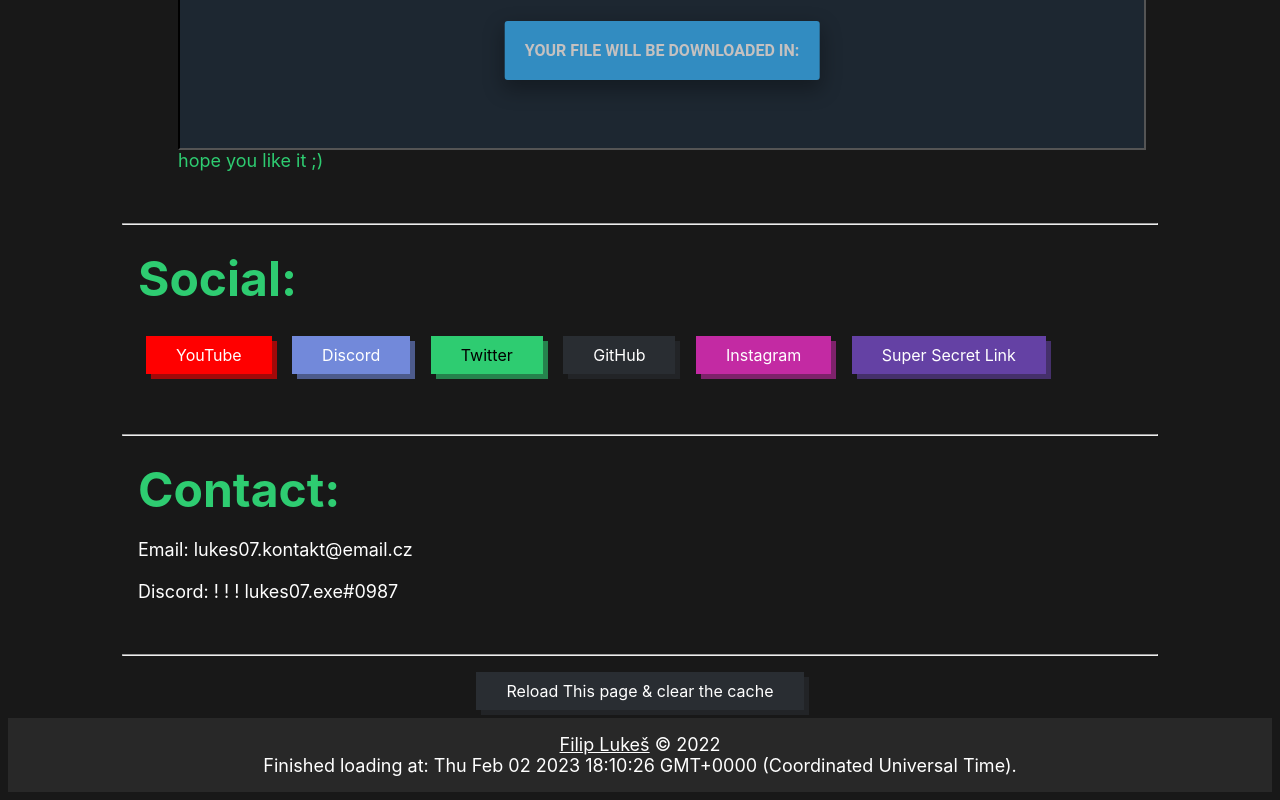
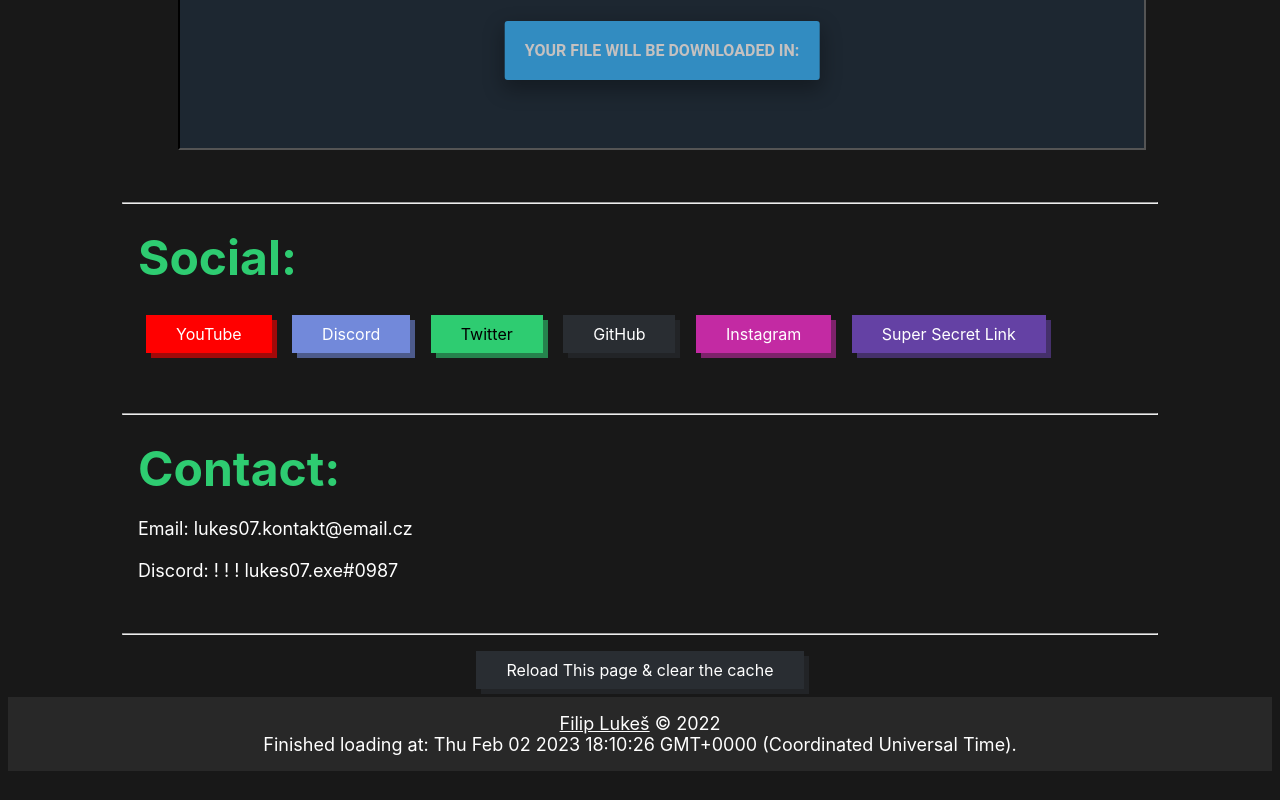
Before and after one commit to lukes07xd/lukes07xd.github.io, a plain HTML site: page index.html in a window 1280 px wide. Shown: the part 1821-2621 px from the top of the page. After the commit the page ends 2600 px from the top, so only its background shows below. Drawn offline with Linux system fonts and the light colour scheme; a web font is replaced by a local one.

Commit message:
Update index.html

```diff
--- a/index.html
+++ b/index.html
@@ -109,7 +109,6 @@ YOU CAN FIND MY CONTACT AT: https://lukes07xd.github.io
           style="border-color: black; left: 0;"></iframe>
         <br>
         <p class="title emerald-text">
-          hope you like it ;)
         </p>
       </div>
     </div>
```
